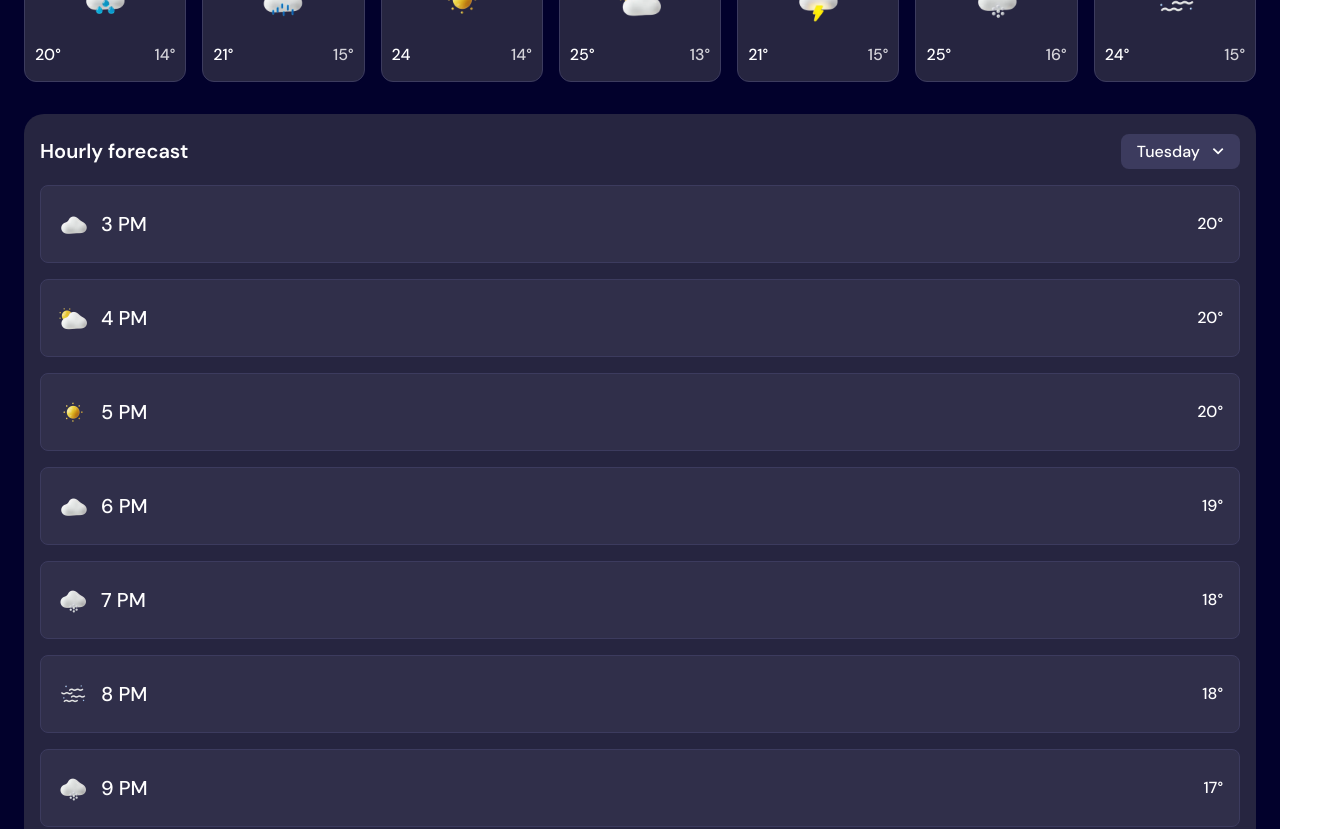
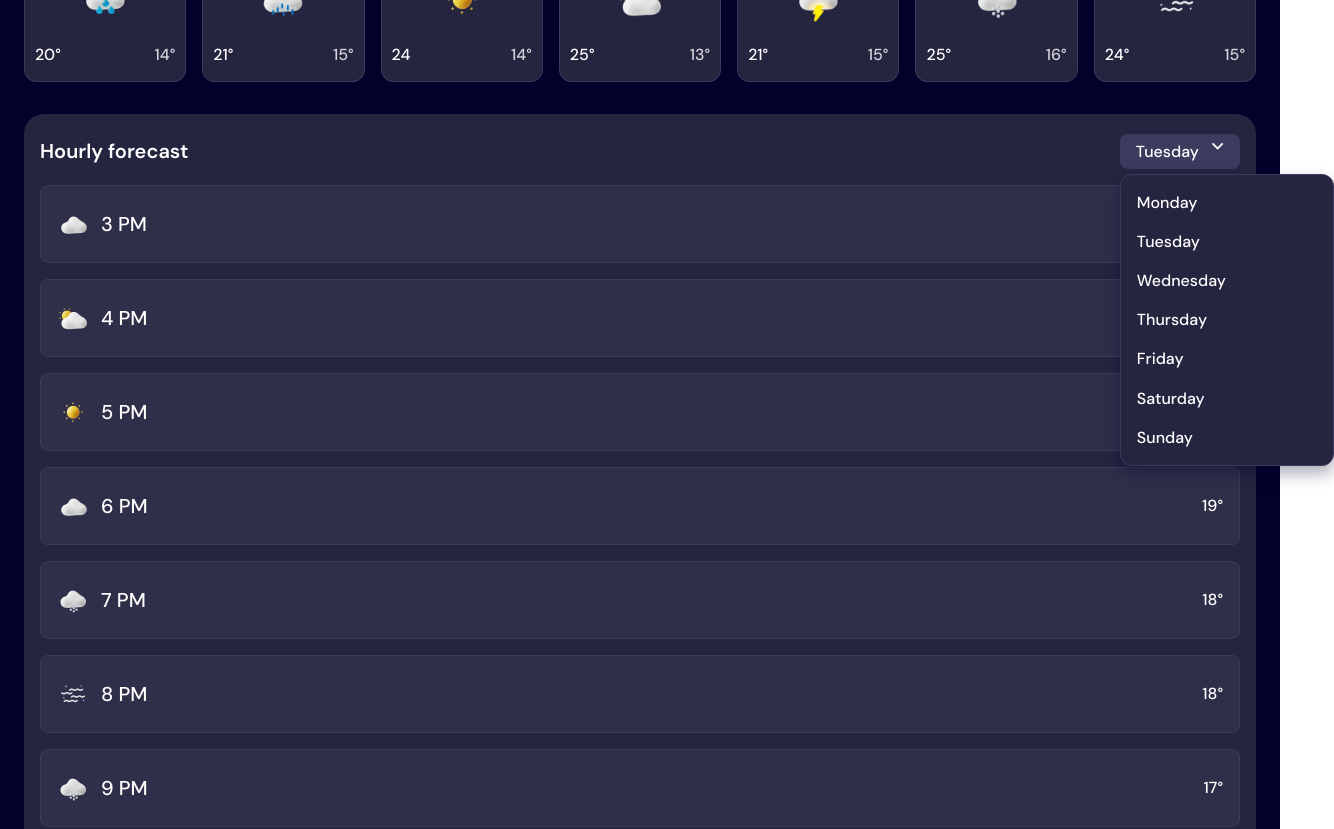
Before and after one commit to maishamir/weather-app, a React (Vite) app: page / in a window 1280 px wide. Shown: the part 880-1709 px from the top of the page, 1334 px wide, since content can reach past the window. Built offline with nearby package versions, Linux system fonts and the light colour scheme.

Commit message:
styled day picker on hourly forecast component'

```diff
--- a/src/components/HourlyForecast/HourlyForecast.jsx
+++ b/src/components/HourlyForecast/HourlyForecast.jsx
@@ -1,4 +1,4 @@
-import React from 'react'
+import React, { useState } from 'react'
 import overcastIcon from "/images/icon-overcast.webp";
 import partlyCloudyIcon from "/images/icon-partly-cloudy.webp";
 import sunnyIcon from "/images/icon-sunny.webp";
@@ -7,15 +7,55 @@ import fogIcon from "/images/icon-fog.webp";
 import arrowIcon from "/images/icon-dropdown.svg";
 import "./HourlyForecast.scss";
 
+
+function DayPicker() {
+    const [open, setOpen] = useState("true")
+    const [selectedDay, setSelectedDay] = useState("Tuesday");
+    const days = [
+        { name: "Monday", value: "mon" },
+        { name: "Tuesday", value: "tue" },
+        { name: "Wednesday", value: "wed" },
+        { name: "Thursday", value: "thur" },
+        { name: "Friday", value: "fri" },
+        { name: "Saturday", value: "sat" },
+        { name: "Sunday", value: "sun" }
+    ];
+    return (
+        <div className='day-picker'>
+            <button className="day-picker__trigger" onClick={() => setOpen(!open)}>
+                {selectedDay}
+                <img src={arrowIcon} alt="dropdown arrow" className="day-picker__arrow-icon" />
+            </button>
+
+            {open &&
+                <form className='day-picker__list'>
+                    {days.map((day, index) => {
+                        return (
+                            <div className='day-picker__day'>
+                                <input type='radio' onClick={() => setSelectedDay(day.name)} className='day-picker__radio' name='day' id={day.value} />
+                                <label htmlFor={day.value}>{day.name}</label>
+                            </div>
+                        );
+
+                    })}
+
+                </form>
+            }
+
+        </div>
+    )
+}
+
 function HourlyForecast() {
     return (
         <section className="hourly-forecast">
             <div className="hourly-forecast__header">
                 <h2 className="hourly-forecast__title">Hourly forecast</h2>
-                <button className="hourly-forecast__day-picker">
+                {/* <button className="hourly-forecast__day-picker">
                     Tuesday
                     <img src={arrowIcon} alt="dropdown arrow" className="hourly-forecast__arrow-icon" />
-                </button>
+                </button> */}
+                <DayPicker />
             </div>
             <div className="hourly-forecast__hours">
 
--- a/src/components/HourlyForecast/HourlyForecast.scss
+++ b/src/components/HourlyForecast/HourlyForecast.scss
@@ -24,23 +24,6 @@
     }
 
 
-    &__day-picker {
-        @include tp7;
-        color: white;
-        background-color: $neutral600;
-        border: none;
-        display: flex;
-        gap: 0.75rem;
-        align-items: center;
-        padding: 0.5rem 1rem;
-        border-radius: 0.5rem;
-
-    }
-
-    &__arrow-icon {
-        height: 1.125rem;
-        width: 0.75rem;
-    }
 
 
     &__hours {
@@ -86,3 +69,60 @@
     }
 
 }
+
+
+.day-picker {
+    position: relative;
+
+    &__trigger {
+        cursor: pointer;
+
+        display: flex;
+        gap: 0.75rem;
+        background-color: $neutral600;
+        border: none;
+        color: white;
+        @include tp7;
+        padding: 0.5rem 1rem;
+        border-radius: 0.5rem;
+    }
+
+    &__list {
+        position: absolute;
+        top: 2.5rem;
+        display: flex;
+        flex-direction: column;
+        background-color: $neutral800;
+        box-shadow: 0px 8px 16px rgba(2, 1, 44, 0.32);
+        width: 13.375rem;
+        padding: 0.5rem;
+        border-radius: 0.75rem;
+        border: 1px solid $neutral600;
+    }
+
+    &__day {
+        display: flex;
+        @include tp7;
+        padding: 0.625rem 0.5rem;
+        border-radius: 0.5rem;
+
+        &:hover {
+            background-color: $neutral700;
+
+        }
+
+
+    }
+
+    &__radio {
+        appearance: none;
+
+    }
+
+
+}
+
+.day-picker__day,
+label {
+    cursor: pointer;
+}
--- a/src/components/UnitsDropdown/UnitsDropdown.scss
+++ b/src/components/UnitsDropdown/UnitsDropdown.scss
@@ -4,6 +4,7 @@
 
 .units-dropdown {
     position: relative;
+
     &__form {
         // border: 1px solid red;
         padding: 0.375rem 0.5rem;
@@ -20,6 +21,8 @@
     }
 
     &__open {
+        cursor: pointer;
+
         display: flex;
         align-items: center;
         gap: 0.375rem;
```
